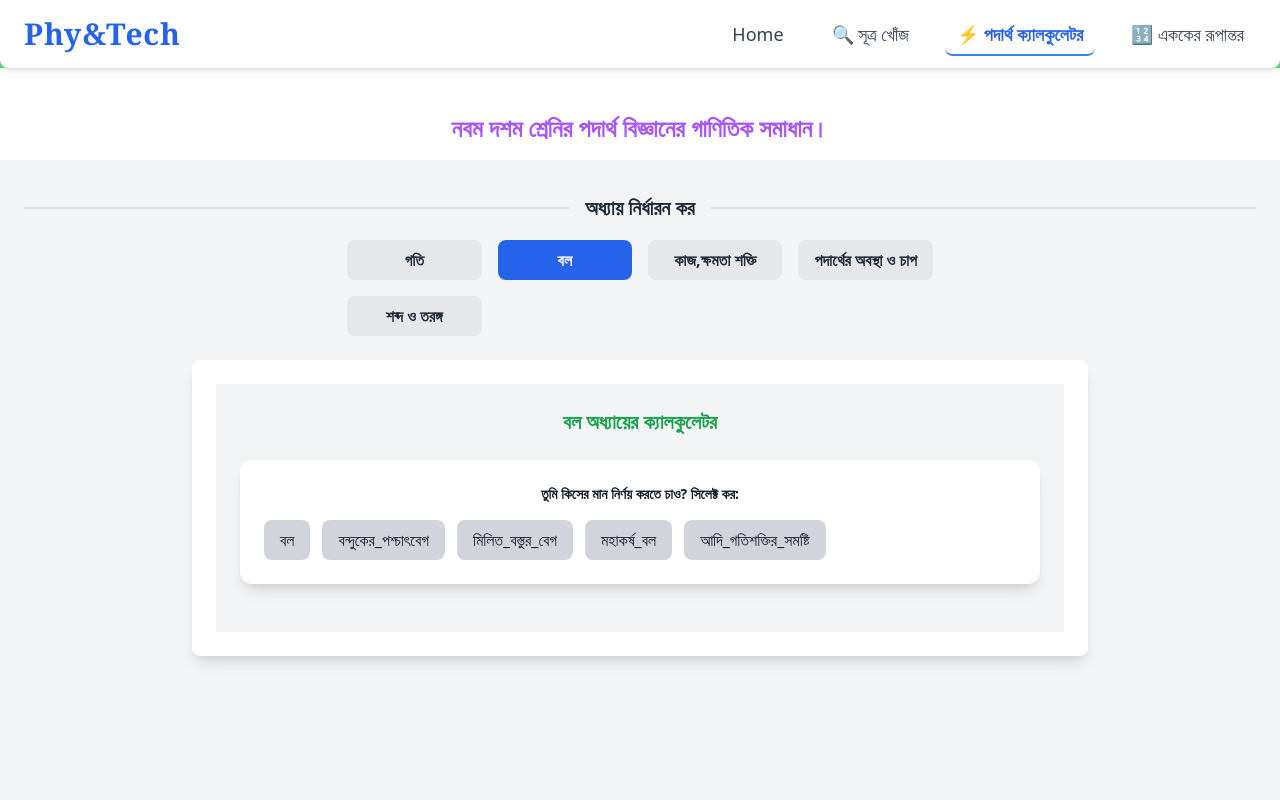
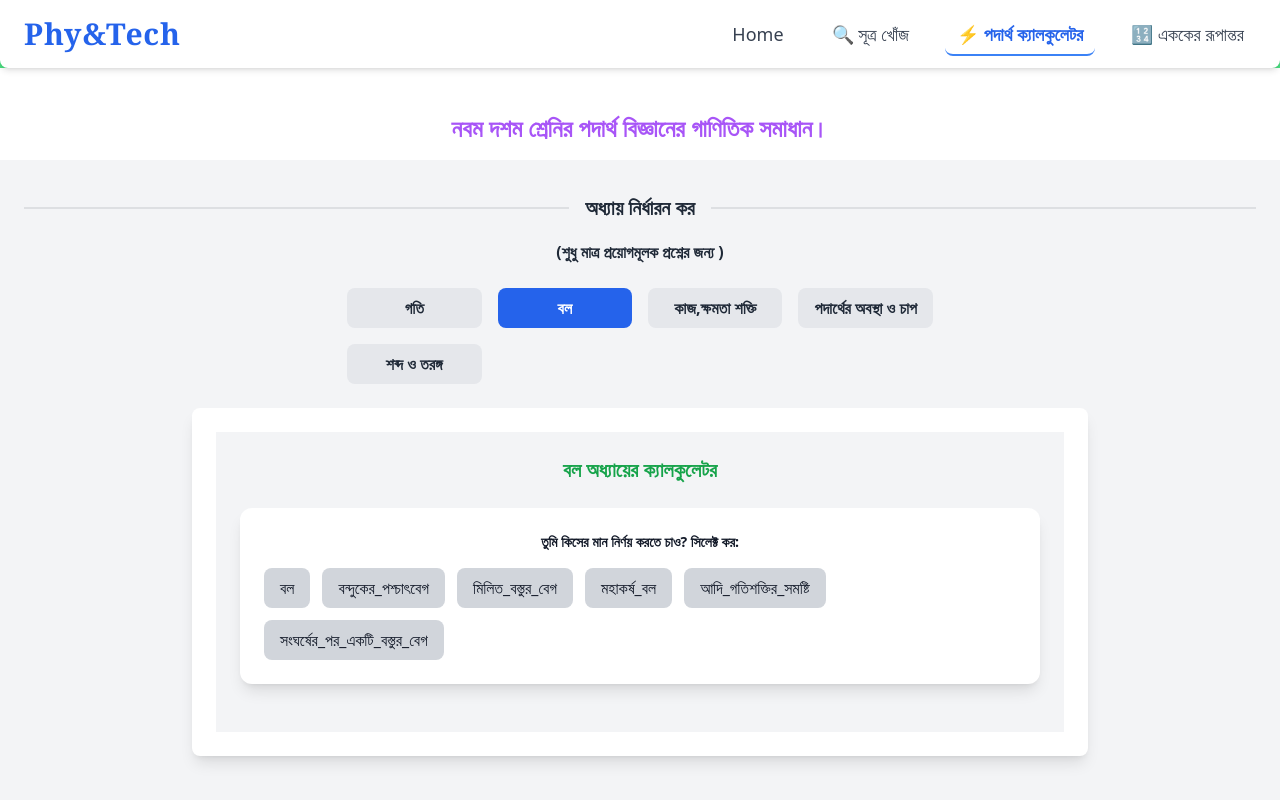
Before and after one commit to almubin78/Physics-Problems-solving-website, a React (Create React App) app: page /laws-integrations/force in a window 1280 px wide. Shown: the top 800 px of the page. Built offline with nearby package versions, Linux system fonts and the light colour scheme.

Commit message:
final velocity for elasticity in force chapter

```diff
--- a/src/DataForLawIntegrate/lawsForForceData.js
+++ b/src/DataForLawIntegrate/lawsForForceData.js
@@ -53,5 +53,14 @@ export const lawsForForceData = {
         calculate:(inputValues)=>((inputValues.m1 * inputValues.u1 * inputValues.u1)+(inputValues.m2 * inputValues.u2 * inputValues.u2))/2
       },
     ],
+    সংঘর্ষের_পর_একটি_বস্তুর_বেগ: [
+      {
+        formula: "(u1*(m1-m2)+2*m2*u2)/(m1 + m2)",
+        inputs: ["m1", "m2", "u1",'u2'],
+        resultInfo: " বস্তুর শেষ বেগঃ  ",
+        unit: "m/s",
+        calculate:(inputValues)=>(inputValues.u1*(inputValues.m1-inputValues.m2)+2*inputValues.m2*inputValues.u2)/(inputValues.m1 + inputValues.m2)
+      },
+    ],
 
   };
--- a/src/PysicsCalculatePart/CalculateChapters/ForceCalculator.js
+++ b/src/PysicsCalculatePart/CalculateChapters/ForceCalculator.js
@@ -5,7 +5,7 @@ import { getPlaceholderForForce } from '../../commonLogics/placeholder/getPlaceh
 import GenericCalculator from '../CalculatorDesign/GenericCalculator';
 
 const ForceCalculator = () => {
-    const variables = ['বল','বন্দুকের_পশ্চাৎবেগ','মিলিত_বস্তুর_বেগ','মহাকর্ষ_বল','আদি_গতিশক্তির_সমষ্টি']
+    const variables = ['বল','বন্দুকের_পশ্চাৎবেগ','মিলিত_বস্তুর_বেগ','মহাকর্ষ_বল','আদি_গতিশক্তির_সমষ্টি','সংঘর্ষের_পর_একটি_বস্তুর_বেগ']
     return (
         <GenericCalculator
             title='বল অধ্যায়ের ক্যালকুলেটর '
--- a/src/PysicsCalculatePart/PhysicsSolvingHomePage.js
+++ b/src/PysicsCalculatePart/PhysicsSolvingHomePage.js
@@ -11,6 +11,10 @@ const PhysicsSolvingHomePage = () => {
       <p className="text-xl font-bold text-gray-800 mb-6 divider">
         অধ্যায় নির্ধারন কর
       </p>
+      <p className="text-md font-bold text-gray-800 mb-6">
+       (শুধু মাত্র প্রয়োগমূলক প্রশ্নের জন্য )
+      </p>
+
 
       {/* Navigation Tabs */}
       <div className="grid grid-cols-2 md:grid-cols-4 gap-4 mb-6">
```
